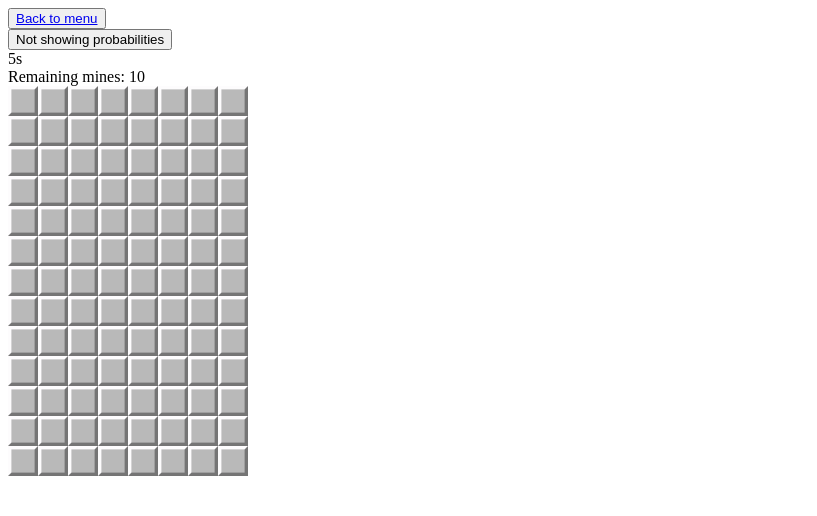
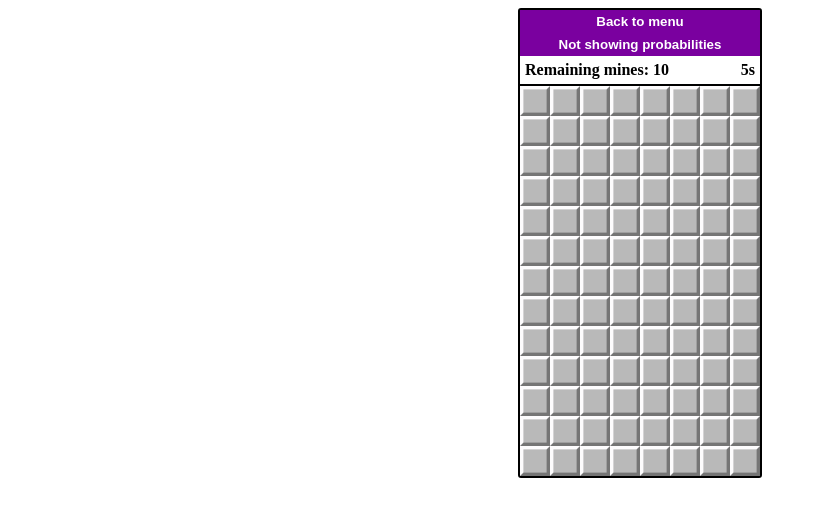
Before and after one commit to Konseyy/minesweeper-analytics, a React (Vite) app: page /#/game/easy in a window 1280 px wide. Shown: the top 516 px of the page, without its empty margins (0-817 px from the left). Built offline with nearby package versions, Linux system fonts and the light colour scheme.

Commit message:
add styling

```diff
--- a/src/components/GameBoard.tsx
+++ b/src/components/GameBoard.tsx
@@ -267,12 +267,13 @@ const GameBoard: FC<GameBoardProps | MultiplayerGameBoardProps> = (props) => {
   }
 
   return (
+    <div className="gameBoardContainer">
       <div className="gameBoard">
         <header>
           {!multiplayer && (
-          <button>
-            <Link to="/">Back to menu</Link>
-          </button>
+            <Link to="/">
+              <button>Back to menu</button>
+            </Link>
           )}
           {firstClicked && !multiplayer && (
             <div>
@@ -286,10 +287,13 @@ const GameBoard: FC<GameBoardProps | MultiplayerGameBoardProps> = (props) => {
               </button>
             </div>
           )}
+          <div className="gameData">
+            <div>Remaining mines: {remainingMines}</div>
             {!multiplayer && <div className="timer">{timer}s</div>}
-        <div>Remaining mines: {remainingMines}</div>
+          </div>
         </header>
         <main>
+          <div>
             {gridToDisplay.map((row, rowIndex) => {
               return (
                 <div key={rowIndex} className="row" style={{ display: 'flex' }}>
@@ -308,7 +312,9 @@ const GameBoard: FC<GameBoardProps | MultiplayerGameBoardProps> = (props) => {
                 </div>
               );
             })}
+          </div>
         </main>
+      </div>
     </div>
   );
 };
--- a/src/components/Menu.tsx
+++ b/src/components/Menu.tsx
@@ -12,19 +12,25 @@ export type HighScores = {
 const Menu = () => {
   const [highScores] = useLocalstorage<HighScores>('highScores', {});
   return (
-    <div style={{ display: 'flex', flexDirection: 'column' }}>
-      <div style={{ display: 'flex', flexDirection: 'column', alignItems: 'start', gap: '5px' }}>
+    <div>
+      <div className="difficultyPicker">
+        <span>Choose difficulty</span>
+        <div className="difficultyContainer">
           <Link to="/game/easy">
-          <button>Easy</button>
+            <button className="difficultyButton">Easy</button>
           </Link>
           <Link to="/game/medium">
-          <button>Medium</button>
+            <button className="difficultyButton">Medium</button>
           </Link>
           <Link to="/game/hard">
-          <button>Hard</button>
+            <button className="difficultyButton">Hard</button>
           </Link>
+        </div>
+      </div>
+
+      <div>
         <Link to={`/multiplayer/`}>
-          <button>Multiplayer (Chrome only)</button>
+          <button className="multiplayerButton">Multiplayer (Chrome only)</button>
         </Link>
       </div>
       <div style={{ marginTop: 15 }}>
--- a/src/components/MultiplayerBoard.tsx
+++ b/src/components/MultiplayerBoard.tsx
@@ -17,9 +17,9 @@ const MultiplayerBoard: FC<Props> = ({ receivedState, sendData }) => {
   }
   return (
     <div>
-      <button>
-        <Link to="/">Back to menu</Link>
-      </button>
+      <Link to="/">
+        <button>Back to menu</button>
+      </Link>
       <div style={{ display: 'flex', gap: 5 }}>
         <div style={{ display: 'flex', flexDirection: 'column' }}>
           <div>Your Board:</div>
--- a/src/index.scss
+++ b/src/index.scss
@@ -76,3 +76,113 @@
     font-weight: bold;
   }
 }
+
+button {
+  padding: 4px 7px;
+  color: white;
+  background-color: rgb(122, 0, 159);
+  border: none;
+  border-radius: 5px;
+
+  transition: background-color 0.2s;
+
+  &:hover {
+    background-color: rgb(86, 0, 112);
+    cursor: pointer;
+  }
+
+  &:active {
+    background-color: rgb(60, 0, 79);
+    transition: background-color 0s;
+  }
+
+  &.difficultyButton {
+    width: 100%;
+    border-radius: 0;
+  }
+
+  &.multiplayerButton {
+    font-size: 1.25em;
+    background-color: rgb(155, 155, 155);
+    border: 2px solid black;
+
+    &:hover {
+      background-color: rgb(73, 73, 73);
+    }
+
+    &:active {
+      background-color: rgb(34, 34, 34);
+      transition: background-color 0s;
+
+    }
+  }
+}
+
+.difficultyContainer {
+  display: flex;
+
+  >* {
+    flex-grow: 1;
+
+  }
+}
+
+.difficultyPicker {
+  border: 1px solid black;
+  border-radius: 5px;
+  width: 300px;
+  margin-bottom: 20px;
+
+  >span {
+    display: flex;
+    font-size: 1.5em;
+    font-weight: bold;
+    justify-content: center;
+  }
+}
+
+.gameBoardContainer {
+  display: flex;
+  justify-content: center;
+}
+
+.gameBoard {
+  border: 2px solid black;
+  border-radius: 3px;
+
+  header {
+    display: flex;
+    flex-direction: column;
+    align-items: center;
+    margin-bottom: 5px;
+
+    >* {
+      width: 100%;
+
+      button {
+        font-weight: bold;
+        width: 100%;
+        border-radius: 0;
+      }
+    }
+
+    .gameData {
+      font-weight: bold;
+      margin-top: 5px;
+      box-sizing: content-box;
+      display: flex;
+      justify-content: space-between;
+
+      >* {
+        margin: 0 5px;
+      }
+    }
+
+  }
+
+  main {
+    border-top: 2px solid black;
+    display: flex;
+    justify-content: center;
+  }
+}
```
Lines whose indentation alone changed are shown as unchanged.
